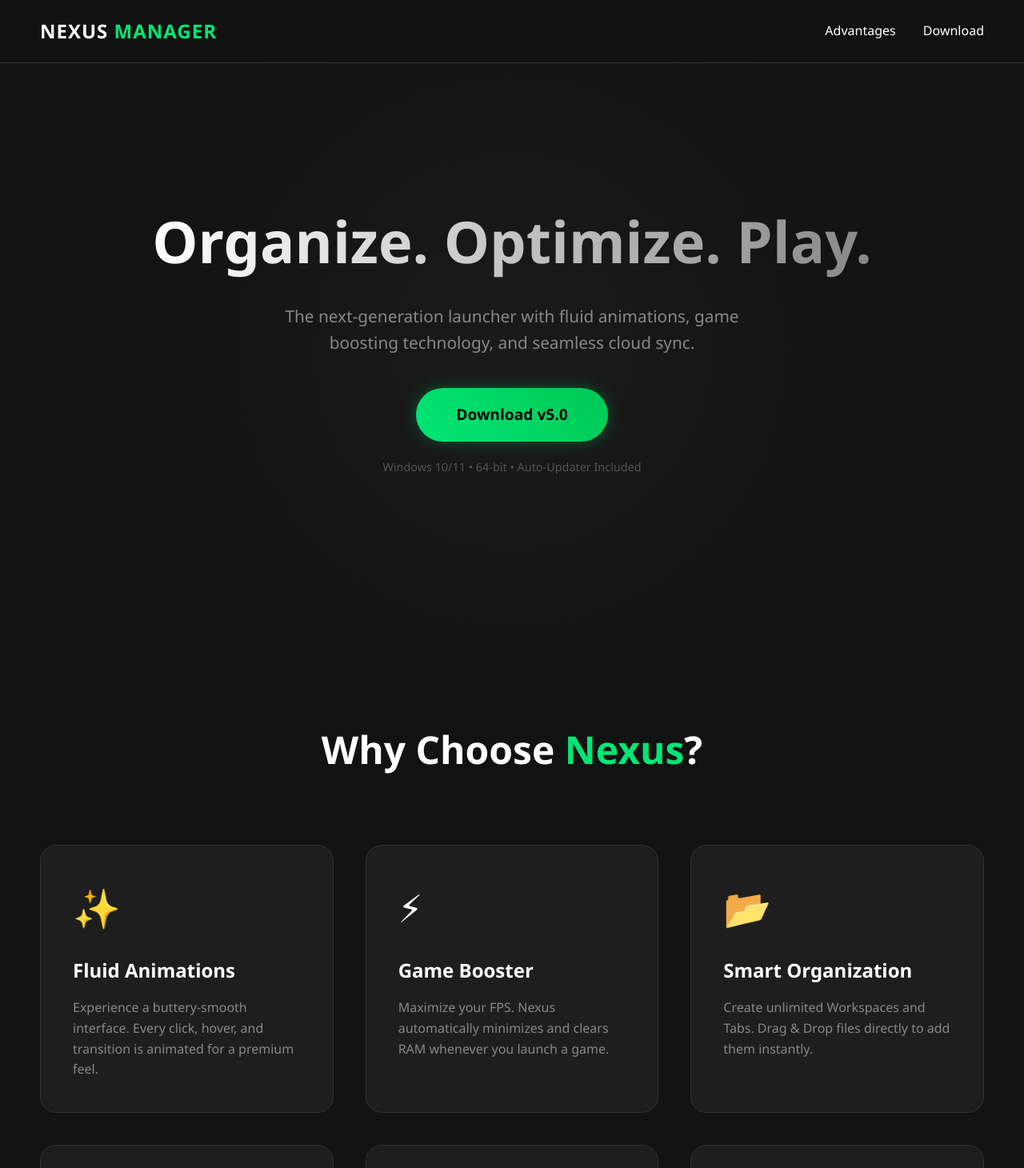
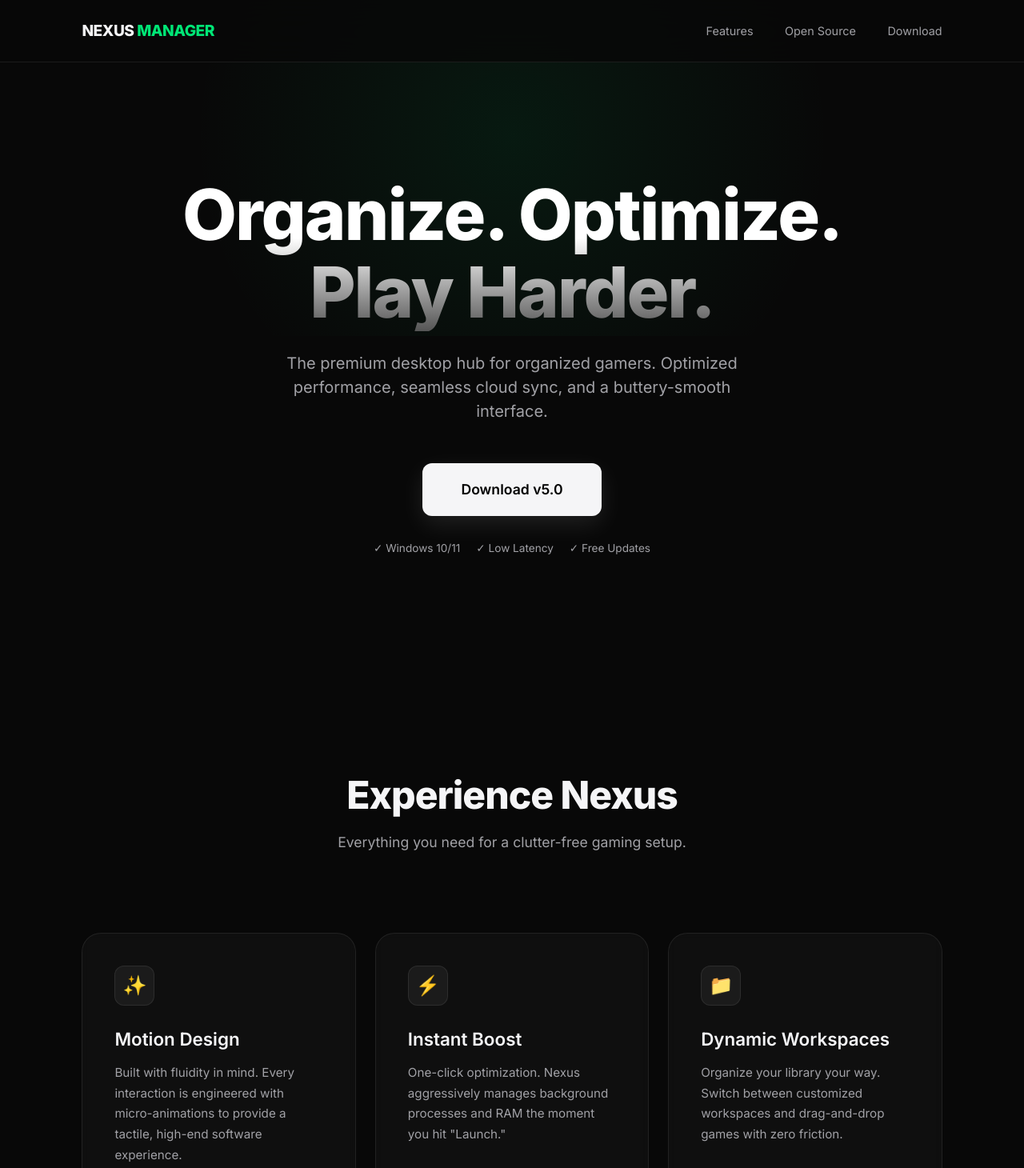
Before and after one commit to Monke123123xsxxx/nexus-manager, a plain HTML site: page index.html in a window 1280 px wide. Shown: the top 1460 px of the page at 80% size. Drawn offline with Linux system fonts and the light colour scheme.

Commit message:
Revamp index.html with new design and features
Updated the layout, styles, and content for the Nexus Manager landing page.

```diff
--- a/index.html
+++ b/index.html
@@ -3,45 +3,62 @@
 <head>
     <meta charset="UTF-8">
     <meta name="viewport" content="width=device-width, initial-scale=1.0">
-    <title>Download Nexus Manager</title>
+    <title>Nexus Manager | Organize. Optimize. Play.</title>
+    <link href="https://fonts.googleapis.com/css2?family=Inter:wght@300;400;600;800&display=swap" rel="stylesheet">
     <style>
         :root {
-            --bg-color: #121212;
-            --card-bg: #1E1E1E;
+            --bg-dark: #080808;
+            --glass-bg: rgba(255, 255, 255, 0.03);
+            --glass-border: rgba(255, 255, 255, 0.08);
             --accent: #00E676;
-            --text-main: #FFFFFF;
-            --text-dim: #888888;
+            --accent-glow: rgba(0, 230, 118, 0.3);
+            --text-main: #f5f5f7;
+            --text-dim: #a1a1a6;
         }
 
-        * { margin: 0; padding: 0; box-sizing: border-box; font-family: 'Segoe UI', Tahoma, Geneva, Verdana, sans-serif; }
+        * { margin: 0; padding: 0; box-sizing: border-box; font-family: 'Inter', sans-serif; }
 
         body {
-            background-color: var(--bg-color);
+            background-color: var(--bg-dark);
             color: var(--text-main);
-            line-height: 1.6;
+            line-height: 1.5;
             overflow-x: hidden;
         }
 
-        /* Header */
+        /* Ambient Background Glows */
+        .glow-top {
+            position: absolute;
+            top: -10%;
+            left: 50%;
+            transform: translateX(-50%);
+            width: 80%;
+            height: 500px;
+            background: radial-gradient(circle, rgba(0, 230, 118, 0.08) 0%, transparent 70%);
+            pointer-events: none;
+            z-index: 0;
+        }
+
+        /* Header Navigation */
         header {
-            padding: 20px 50px;
+            padding: 24px 8%;
             display: flex;
             justify-content: space-between;
             align-items: center;
-            background: rgba(18, 18, 18, 0.95);
+            background: rgba(8, 8, 8, 0.8);
             position: sticky;
             top: 0;
-            backdrop-filter: blur(10px);
-            z-index: 100;
-            border-bottom: 1px solid #333;
+            backdrop-filter: blur(20px);
+            z-index: 1000;
+            border-bottom: 1px solid var(--glass-border);
         }
-        .logo { font-size: 1.5rem; font-weight: bold; color: var(--text-main); letter-spacing: 1px; }
+        .logo { font-size: 1.2rem; font-weight: 800; letter-spacing: -0.5px; }
         .logo span { color: var(--accent); }
 
         .nav-links a {
-            color: var(--text-main);
+            color: var(--text-dim);
             text-decoration: none;
-            margin-left: 30px;
+            margin-left: 35px;
+            font-size: 0.9rem;
             font-weight: 500;
             transition: color 0.3s;
         }
@@ -49,204 +66,223 @@
 
         /* Hero Section */
         .hero {
-            height: 90vh;
+            height: 95vh;
             display: flex;
             flex-direction: column;
             justify-content: center;
             align-items: center;
             text-align: center;
             padding: 0 20px;
-            background: radial-gradient(circle at center, #1a1a1a 0%, #121212 70%);
+            position: relative;
         }
         .hero h1 {
-            font-size: 4.5rem;
-            margin-bottom: 20px;
-            background: linear-gradient(to right, #fff, #888);
+            font-size: clamp(3rem, 8vw, 5.5rem);
+            font-weight: 800;
+            line-height: 1.1;
+            margin-bottom: 25px;
+            letter-spacing: -2px;
+            background: linear-gradient(to bottom, #fff 40%, #555);
             -webkit-background-clip: text;
             -webkit-text-fill-color: transparent;
-            animation: fadeIn 1.5s ease-out;
+            animation: slideUp 1s cubic-bezier(0.2, 0.8, 0.2, 1);
         }
         .hero p {
-            font-size: 1.3rem;
+            font-size: 1.25rem;
             color: var(--text-dim);
-            max-width: 650px;
-            margin-bottom: 40px;
-            animation: fadeIn 2s ease-out;
+            max-width: 600px;
+            margin-bottom: 50px;
+            font-weight: 400;
+            animation: slideUp 1.2s cubic-bezier(0.2, 0.8, 0.2, 1);
         }
 
-        /* Download Button */
+        /* Download Button Styling */
+        .btn-container { animation: slideUp 1.4s cubic-bezier(0.2, 0.8, 0.2, 1); }
         .btn-download {
-            background: linear-gradient(45deg, var(--accent), #00C853);
+            background: var(--text-main);
             color: #000;
-            padding: 18px 50px;
-            border-radius: 50px;
+            padding: 20px 48px;
+            border-radius: 12px;
             text-decoration: none;
-            font-weight: bold;
-            font-size: 1.2rem;
-            transition: transform 0.2s, box-shadow 0.2s;
-            box-shadow: 0 0 20px rgba(0, 230, 118, 0.3);
-            animation: bounceIn 1s;
-            cursor: pointer;
+            font-weight: 600;
+            font-size: 1.1rem;
+            transition: all 0.3s cubic-bezier(0.4, 0, 0.2, 1);
+            box-shadow: 0 10px 30px rgba(255, 255, 255, 0.1);
+            display: inline-block;
         }
         .btn-download:hover {
-            transform: scale(1.05);
-            box-shadow: 0 0 40px rgba(0, 230, 118, 0.6);
+            transform: translateY(-4px);
+            background: var(--accent);
+            box-shadow: 0 15px 40px var(--accent-glow);
         }
 
-        /* Features Grid */
-        .features { padding: 100px 50px; max-width: 1400px; margin: 0 auto; }
-        .section-title { text-align: center; font-size: 3rem; margin-bottom: 80px; }
-        .section-title span { color: var(--accent); }
+        /* Features Section */
+        .features { padding: 120px 8%; max-width: 1400px; margin: 0 auto; }
+        .section-header { text-align: center; margin-bottom: 100px; }
+        .section-header h2 { font-size: 3rem; letter-spacing: -1px; margin-bottom: 10px; }
+        .section-header p { color: var(--text-dim); font-size: 1.1rem; }
 
         .grid {
             display: grid;
-            grid-template-columns: repeat(auto-fit, minmax(350px, 1fr));
-            gap: 40px;
+            grid-template-columns: repeat(auto-fit, minmax(320px, 1fr));
+            gap: 24px;
         }
 
         .card {
-            background: var(--card-bg);
+            background: var(--glass-bg);
             padding: 40px;
-            border-radius: 20px;
-            border: 1px solid #333;
-            transition: transform 0.3s, border-color 0.3s;
-            position: relative;
-            overflow: hidden;
+            border-radius: 24px;
+            border: 1px solid var(--glass-border);
+            transition: all 0.4s cubic-bezier(0.4, 0, 0.2, 1);
+            backdrop-filter: blur(5px);
         }
         .card:hover {
-            transform: translateY(-10px);
-            border-color: var(--accent);
+            background: rgba(255, 255, 255, 0.05);
+            border-color: rgba(255, 255, 255, 0.2);
+            transform: translateY(-8px) scale(1.02);
         }
 
-        .card h3 { margin-bottom: 15px; font-size: 1.5rem; }
-        .card p { color: var(--text-dim); font-size: 1rem; }
-        .icon { font-size: 3rem; margin-bottom: 20px; }
+        .card .icon {
+            width: 50px;
+            height: 50px;
+            background: rgba(255, 255, 255, 0.05);
+            display: flex;
+            align-items: center;
+            justify-content: center;
+            border-radius: 12px;
+            font-size: 1.5rem;
+            margin-bottom: 25px;
+            border: 1px solid var(--glass-border);
+        }
+
+        .card h3 { margin-bottom: 12px; font-size: 1.4rem; font-weight: 600; }
+        .card p { color: var(--text-dim); font-size: 0.95rem; line-height: 1.7; }
 
         /* Footer */
         footer {
             text-align: center;
-            padding: 40px;
-            background: #0a0a0a;
+            padding: 60px 20px;
+            border-top: 1px solid var(--glass-border);
             color: var(--text-dim);
-            margin-top: 50px;
-            border-top: 1px solid #333;
+            font-size: 0.9rem;
         }
 
-        /* Animations */
-        @keyframes fadeIn { from { opacity: 0; transform: translateY(20px); } to { opacity: 1; transform: translateY(0); } }
-        @keyframes bounceIn { 0% { transform: scale(0.9); opacity: 0; } 100% { transform: scale(1); opacity: 1; } }
+        /* Advanced Animations */
+        @keyframes slideUp {
+            from { opacity: 0; transform: translateY(40px); }
+            to { opacity: 1; transform: translateY(0); }
+        }
 
         @media (max-width: 768px) {
-            .hero h1 { font-size: 3rem; }
-            header { padding: 20px; }
+            header { padding: 20px 5%; }
+            .hero h1 { font-size: 3.2rem; }
             .nav-links { display: none; }
-            .grid { grid-template-columns: 1fr; }
+            .features { padding: 80px 5%; }
         }
     </style>
 </head>
 <body>
 
+    <div class="glow-top"></div>
+
     <header>
         <div class="logo">NEXUS <span>MANAGER</span></div>
         <nav class="nav-links">
-            <a href="#features">Advantages</a>
+            <a href="#features">Features</a>
+            <a href="https://github.com/Monke123123xsxxx/nexus-manager" target="_blank">Open Source</a>
             <a href="#download-btn">Download</a>
         </nav>
     </header>
 
     <section class="hero">
-        <h1>Organize. Optimize. Play.</h1>
-        <p>The next-generation launcher with fluid animations, game boosting technology, and seamless cloud sync.</p>
+        <h1>Organize. Optimize.<br>Play Harder.</h1>
+        <p>The premium desktop hub for organized gamers. Optimized performance, seamless cloud sync, and a buttery-smooth interface.</p>
 
-        <a href="#" class="btn-download" id="download-btn">Loading Version...</a>
+        <div class="btn-container">
+            <a href="#" class="btn-download" id="download-btn">Checking Version...</a>
+        </div>
 
-        <p style="margin-top: 20px; font-size: 0.9rem; color: #555;">Windows 10/11 • 64-bit • Auto-Updater Included</p>
+        <div style="margin-top: 30px; display: flex; gap: 20px; font-size: 0.85rem; color: var(--text-dim);">
+            <span>✓ Windows 10/11</span>
+            <span>✓ Low Latency</span>
+            <span>✓ Free Updates</span>
+        </div>
     </section>
 
     <section class="features" id="features">
-        <h2 class="section-title">Why Choose <span>Nexus</span>?</h2>
+        <div class="section-header">
+            <h2>Experience <span>Nexus</span></h2>
+            <p>Everything you need for a clutter-free gaming setup.</p>
+        </div>
+
         <div class="grid">
 
             <div class="card">
                 <div class="icon">✨</div>
-                <h3>Fluid Animations</h3>
-                <p>Experience a buttery-smooth interface. Every click, hover, and transition is animated for a premium feel.</p>
+                <h3>Motion Design</h3>
+                <p>Built with fluidity in mind. Every interaction is engineered with micro-animations to provide a tactile, high-end software experience.</p>
             </div>
 
             <div class="card">
                 <div class="icon">⚡</div>
-                <h3>Game Booster</h3>
-                <p>Maximize your FPS. Nexus automatically minimizes and clears RAM whenever you launch a game.</p>
+                <h3>Instant Boost</h3>
+                <p>One-click optimization. Nexus aggressively manages background processes and RAM the moment you hit "Launch."</p>
             </div>
 
             <div class="card">
-                <div class="icon">📂</div>
-                <h3>Smart Organization</h3>
-                <p>Create unlimited Workspaces and Tabs. Drag & Drop files directly to add them instantly.</p>
+                <div class="icon">📁</div>
+                <h3>Dynamic Workspaces</h3>
+                <p>Organize your library your way. Switch between customized workspaces and drag-and-drop games with zero friction.</p>
             </div>
 
             <div class="card">
                 <div class="icon">☁️</div>
-                <h3>Cloud Sync</h3>
-                <p>Your setup follows you. Log in on any PC, and your apps, stats, and categories sync automatically.</p>
+                <h3>Nexus Cloud Sync</h3>
+                <p>Your library is immortal. Sign in from any location to instantly restore your categories, time tracking, and preferences.</p>
             </div>
 
             <div class="card">
                 <div class="icon">📊</div>
-                <h3>Usage Statistics</h3>
-                <p>Know your habits. Track play counts and "Last Played" dates for every single app.</p>
+                <h3>Insights Engine</h3>
+                <p>Understand your gaming habits. Precise time tracking and play frequency metrics are stored securely in the cloud.</p>
             </div>
 
              <div class="card">
                 <div class="icon">🎨</div>
-                <h3>Full Customization</h3>
-                <p>Make it yours with the Theme Engine. Choose from OLED Black, Cyberpunk, Snow White, and more.</p>
+                <h3>OLED-Ready Themes</h3>
+                <p>Choose from professional dark modes, high-contrast Cyberpunk palettes, or minimalist white-out designs.</p>
             </div>
 
         </div>
     </section>
 
     <footer>
-        <p>&copy; 2025 Nexus Manager. Built for Speed.</p>
+        <p>&copy; 2025 Nexus Manager. Built for the modern gamer.</p>
     </footer>
 
-<script>
-        // --- EDIT THESE TWO LINES ---
+    <script>
         const githubUsername = "Monke123123xsxxx";
         const repoName = "nexus-manager";
         const exeName = "Nexus.Manager.exe";
-        // -----------------------------
 
         async function updateDownloadLink() {
             const btn = document.getElementById('download-btn');
-
-            // 1. Define the direct download URL
-            // This 'magic link' always grabs the file from the release marked "Latest"
             const directUrl = `https://github.com/${githubUsername}/${repoName}/releases/latest/download/${exeName}`;
-
-            // 2. Set the button to download the EXE immediately (default state)
             btn.href = directUrl;
 
             try {
-                // 3. Try to fetch the version number just for the button text
+                // Fetch the version from the root of your repo
                 const response = await fetch('version.json?t=' + new Date().getTime());
-
                 if (!response.ok) throw new Error("Version file missing");
 
                 const data = await response.json();
                 btn.textContent = `Download v${data.version}`;
-
             } catch (error) {
-                console.log("Could not fetch version number, keeping default button text.");
-                // We do NOT change the href here, so it stays as the direct EXE download
                 btn.textContent = "Download Nexus Manager";
             }
         }
 
-        // Run on load
         updateDownloadLink();
     </script>
 
 </body>
-
 </html>
```
